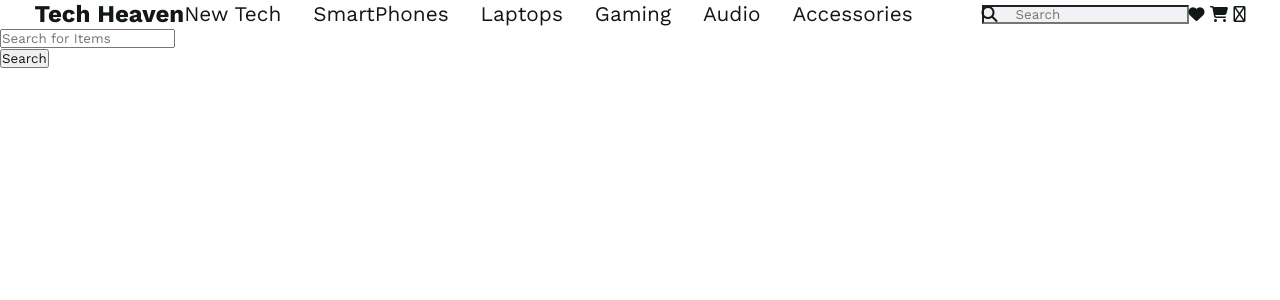
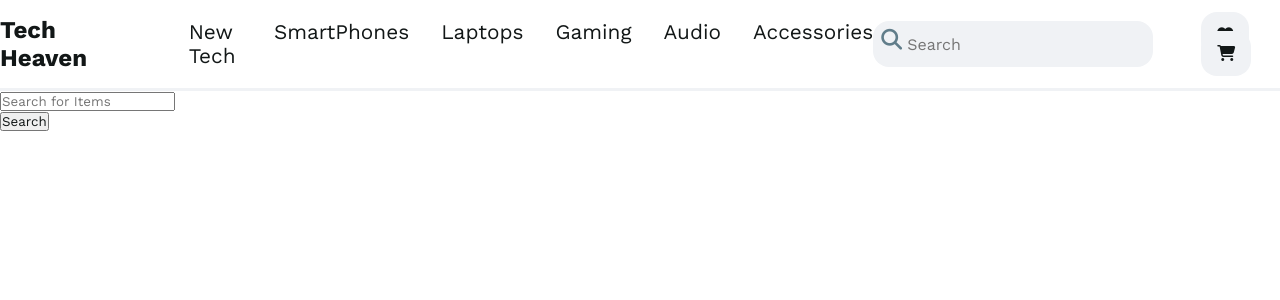
Before and after one commit to momotan039/Tech-Heaven-Php, a PHP site: page /pages/home.php in a window 1280 px wide. Shown: the top 300 px of the page. Run offline with PHP 8.4, Linux system fonts and the light colour scheme; the visitor is signed in with stand-in values (Sample User, id 1); data that the repository does not hold is empty.

Commit message:
finish header desgine

```diff
--- a/inc/navbar.php
+++ b/inc/navbar.php
@@ -10,7 +10,7 @@ function isActivePage($page)
 <nav>
   <div>
     <h1 class="logo">
-      Tech Heaven
+      <a href="">Tech Heaven</a>
     </h1>
       <ul class="menu">
         <li><a href="#">New Tech</a></li>
@@ -28,7 +28,6 @@ function isActivePage($page)
     <div>
       <a href="" class="card"><i class="fa-solid fa-heart"></i></a>
       <a href="" class="card"><i class="fa-solid fa-cart-shopping"></i></a>
-      <i class="fa-regular fa-car-side"></i>
     </div>
   </div>
 </nav>
--- a/template/style/style.css
+++ b/template/style/style.css
@@ -24,11 +24,15 @@ a{
     text-decoration: none;
     color: #121717;
 }
+.card{
+    border-radius: 1rem;
+}
 /* end shared element style */
 
 /* start header styling */
 header{
-    /* padding: 0 1rem; */
+    padding: 1rem 0;
+    border-bottom: 0.2rem var(--back-color) solid;
 }
 header nav{
     display: flex;
@@ -37,6 +41,7 @@ header nav{
 header nav >div{
     display: flex;
     align-items: center;
+    gap: 3rem;
 }
 header .logo{
     font-weight: bold;
@@ -53,13 +58,24 @@ font-size: 1.3rem;
 header nav .right{
     position: relative;
 }
+
 header nav .right .fa-magnifying-glass{
     position: absolute;
+    top: 0.8rem;
+    left: 8px;
+    color: var(--secondary-color);
+    font-size: 1.3rem;
 }
 header nav .right input[type=text]{
     background-color: var(--back-color);
     color: var(--secondary-color);
-    padding-left: 2rem;
+    border-color: transparent;
+    padding: 0.7rem 2rem;
+    font-size: 1rem;
+}
+header nav .right a{
+    background-color: var(--back-color);
+    padding: 0.8rem 1rem;
 }
 
 /* end header styling */
```
